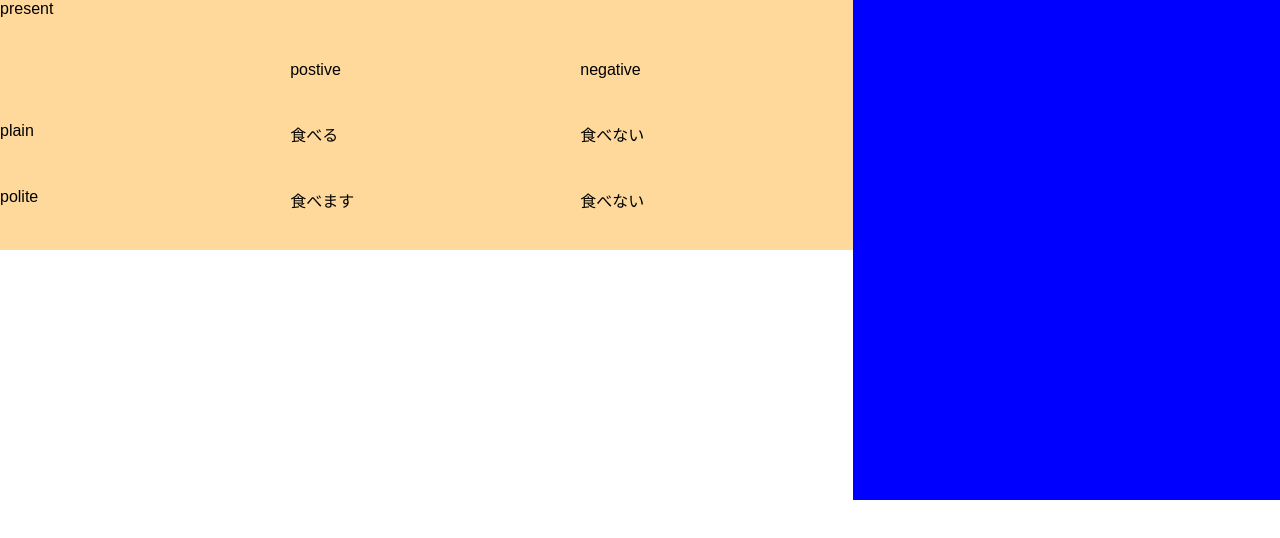
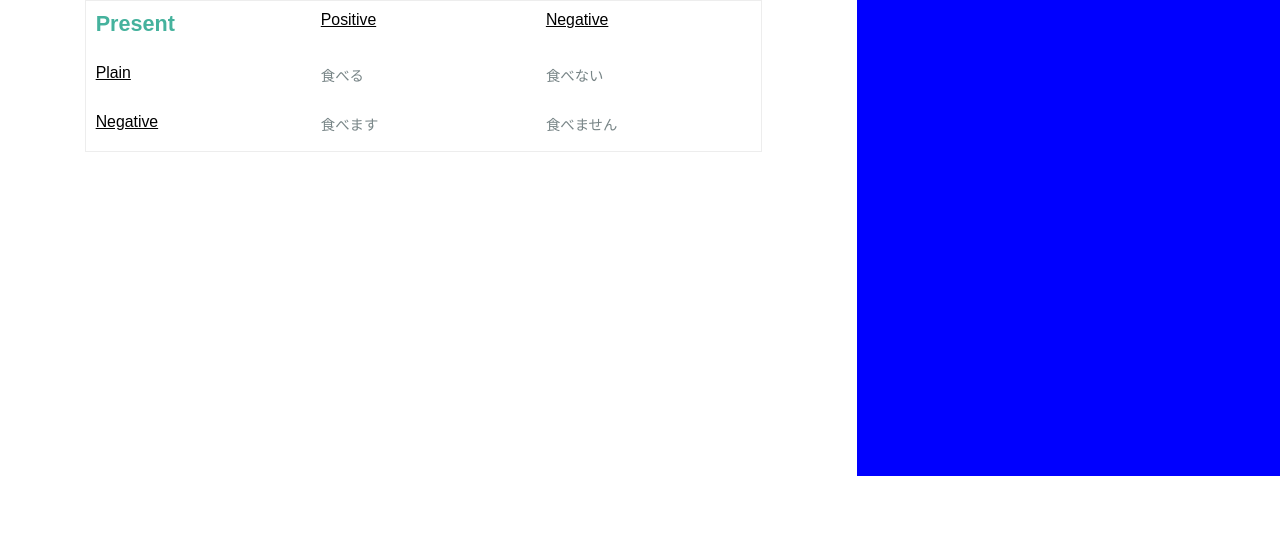
Before and after one commit to kkv263/jpnverbs, a React app: page / in a window 1280 px wide. Shown: the top 538 px of the page. Built offline with nearby package versions, Linux system fonts and the light colour scheme; a web font is replaced by a local one.

Commit message:
grid progress

```diff
--- a/public/index.html
+++ b/public/index.html
@@ -13,6 +13,8 @@
 
     <!-- fonts -->
     <link href="https://fonts.googleapis.com/css?family=Cabin" rel="stylesheet">
+    <link href="https://fonts.googleapis.com/earlyaccess/sawarabimincho.css" rel="stylesheet" />
+
     <!--
       Notice the use of %PUBLIC_URL% in the tags above.
       It will be replaced with the URL of the `public` folder during the build.
--- a/src/js/WordInstance.js
+++ b/src/js/WordInstance.js
@@ -1,5 +1,6 @@
 import React, { Component } from 'react';
-import { WIWrapper, WordWrapper, SearchBar, WordContainer, ExtraWrapper, WordCell } from '../styles/WordInstance.style';
+import { WIWrapper, WordWrapper, SearchBar, WordContainer,
+  ExtraWrapper, WordCell, CellHeader, CellForm } from '../styles/WordInstance.style';
 
 class WordInstance extends Component {
   render() {
@@ -7,16 +8,25 @@ class WordInstance extends Component {
       <WIWrapper>
         <WordContainer>
           <WordWrapper>
-            <WordCell gridColumn='1 / 4'>present</WordCell>
-            <div></div>
-            <div>postive</div>
-            <div>negative</div>
-            <div>plain</div>
-            <div>食べる</div>
-            <div>食べない</div>
-            <div>polite</div>
-            <div>食べます</div>
-            <div>食べない</div>
+            <WordCell borderSize="0px 1px 1px 0px" >
+              <CellForm>Present</CellForm>
+            </WordCell>
+            <WordCell borderSize="0px 0px 1px 0px">
+              <CellHeader>Positive</CellHeader>
+            </WordCell>
+            <WordCell borderSize="0px 0px 1px 0px">
+              <CellHeader>Negative</CellHeader>
+            </WordCell>
+            <WordCell borderSize="0px 1px 0px 0px">
+              <CellHeader>Plain</CellHeader>
+            </WordCell>
+            <WordCell>食べる</WordCell>
+            <WordCell>食べない</WordCell>
+            <WordCell borderSize="0px 1px 0px 0px">
+              <CellHeader>Negative</CellHeader>
+            </WordCell>
+            <WordCell>食べます</WordCell>
+            <WordCell>食べません</WordCell>
           </WordWrapper>
           <ExtraWrapper>
           </ExtraWrapper>
--- a/src/styles/WordInstance.style.js
+++ b/src/styles/WordInstance.style.js
@@ -8,23 +8,43 @@ export const WordContainer = styled.div`
 width: 100%;
 display: grid;
 grid-template-columns: 2fr 1fr;
+grid-template-rows: 1fr 1fr 1fr;
+grid-gap: 10px;
 `
 
 export const WordWrapper = styled.div`
-height: 250px;
-background-color:#FED99B;
+height: 150px;
 display: grid;
 grid-template-columns: 1fr 1fr 1fr;
-grid-gap: 2%;
+margin-left: 10%;
+margin-right: 10%;
+border: 1px solid #ededed;
 `
 
 export const WordCell = styled.div`
 grid-column: ${props => props.gridColumn};
+font-family: "Sawarabi Mincho";
+font-size: .9em;
+color: #778486;
+padding: 10px 10px;
+`
+
+export const CellHeader = styled.p`
+font-weight: 100;
+font-size: 1.1em;
+color:black;
+text-decoration: underline;
+`
+
+export const CellForm = styled.h1`
+color:#45B29D;
+font-size: 1.5em;
 `
 
 export const ExtraWrapper = styled.div`
-height: 500px;
 background-color:blue;
+grid-column: 2;
+grid-row: 1 / 4;
 `
 
 export const SearchBar = styled.input`
```
